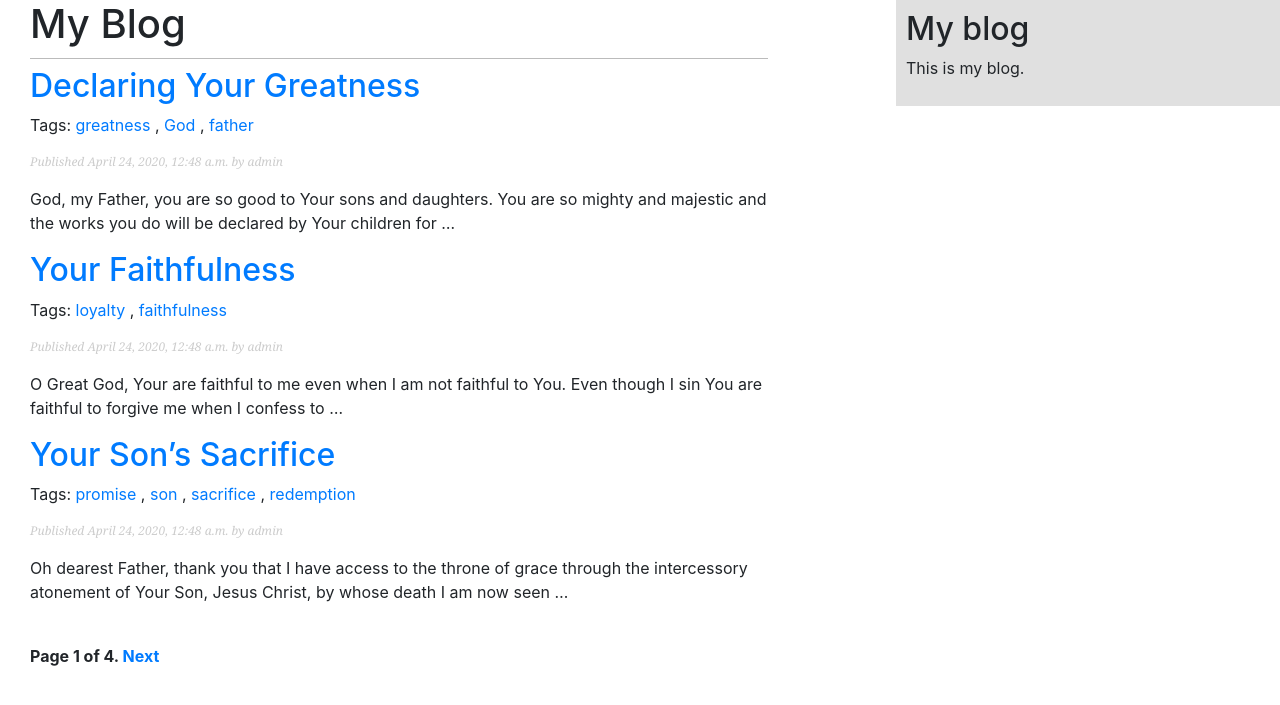
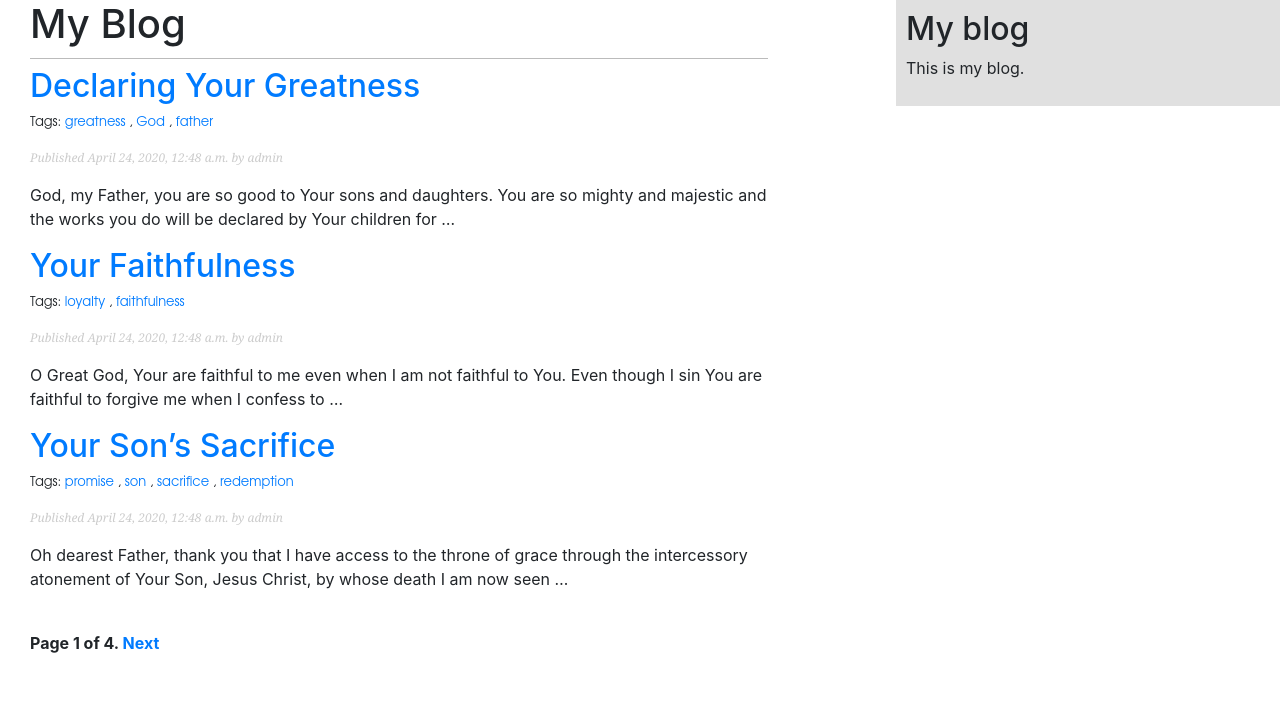
Before and after one commit to NicacioSilva/BlogProject, a Django app: page /BlogApp/ in a window 1280 px wide. Shown: the top 705 px of the page. Run offline with Django 3.2, Linux system fonts and the light colour scheme; data comes from the database, SQL or seed files in the repository; parts of the project's set-up code (start-up, migrations or seed data) failed here and were passed over; some libraries are stand-ins or nearby versions.

Commit message:
upgrade tag's css

```diff
--- a/BlogApp/static/css/BlogApp.css
+++ b/BlogApp/static/css/BlogApp.css
@@ -39,6 +39,11 @@ p.date {
     font-family: georgia, serif;
     font-size: 12px;
     font-style: italic;
+}
+
+p.tags {
+    font-size: 13px;
+    font-family: Avantgarde, TeX Gyre Adventor, URW Gothic, serif;
 }
 
 /* pagination */
```
